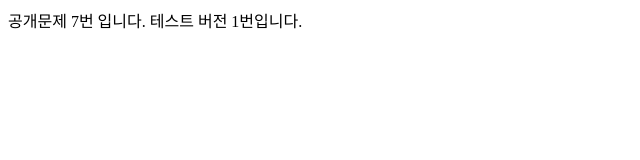
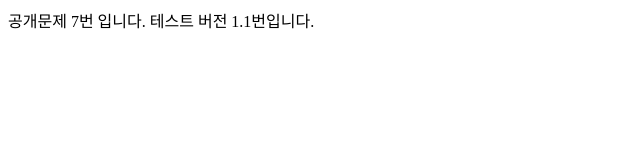
Before and after one commit to mingi2334/pubsol, a plain HTML site: page 7/index.html in a window 1280 px wide. Shown: the full height of the page, 0-640 px from the left. Drawn offline with Linux system fonts and the light colour scheme.

Commit message:
Update index.html

```diff
--- a/7/index.html
+++ b/7/index.html
@@ -9,7 +9,7 @@
 <body>
     공개문제 7번 입니다.
 
-    테스트 버전 1번입니다.
+    테스트 버전 1.1번입니다.
 
 </body>
 </html>
```
